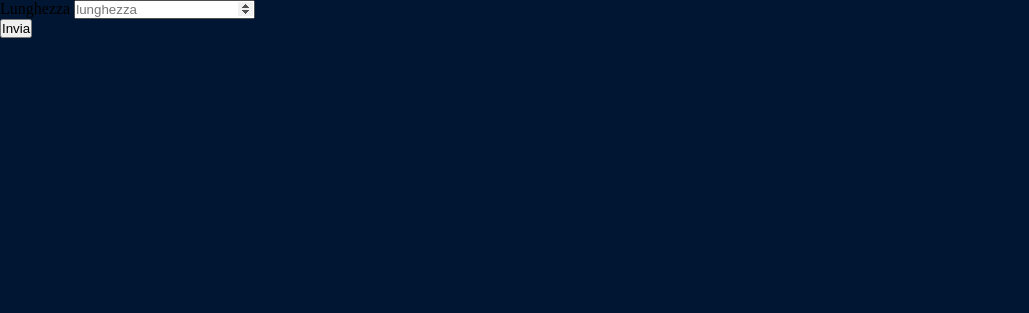
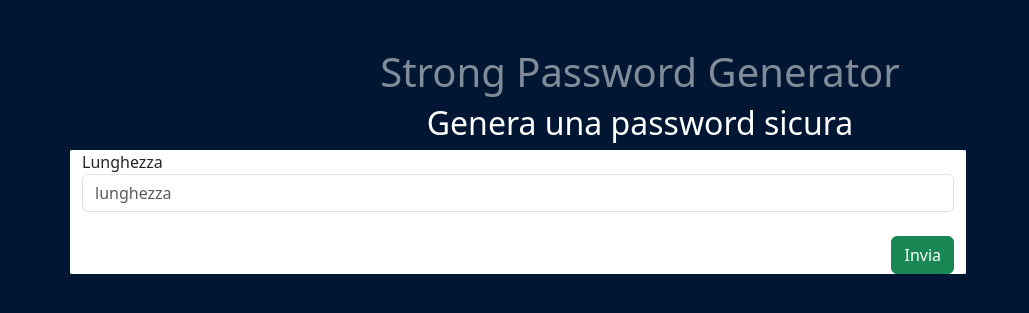
Before and after one commit to EmanueleBrusa/php-strong-password-generator, a PHP site: page / in a window 1280 px wide. Shown: the top 313 px of the page, without its empty margins (0-1029 px from the left). Run offline with PHP 8.4, Linux system fonts and the light colour scheme.

Commit message:
Base stile della pagina e milestone 1

```diff
--- a/index.php
+++ b/index.php
@@ -1,28 +1,67 @@
 <?php
+    function randomNumber($min, $max){
+        return rand($min, $max);
+    }
 
+    function generatePassword($length){
+        $result = '';
+        $password = '';
+        $numbers = '0123456789';
+        $letters = 'abcdefghijklmnopqrstuvwxyzABCDEFGHIJKLMNOPQRSTUVWXYZ';
+        $symbols = '!@#$%^&*()';
+
+        $baseString = $letters.$numbers.$symbols;
+
+        if(empty($length)){
+            $result = 'Nessun parametro valido inserito';
+        }
+        else if($length < 8 || $length > 32){
+            $result = 'Attenzione, la lunghezza della password deve essere compresa tra 8 e 32 caratteri';
+        }
+        else{
+            while(strlen($password) < $length){
+                $index = randomNumber(0, strlen($baseString) - 1);
+                $char = $baseString[$index];
+                $password.=$char;
+            }
+            return $password;
+        }
+        return $result;
+    }
+
+    if(isset($_GET['length'])){
+        $response = generatePassword($_GET['length']);
+    }
 ?>
 <!DOCTYPE html>
 <html lang="en">
     <head>
         <meta charset="UTF-8">
         <meta name="viewport" content="width=device-width, initial-scale=1.0">
-        <!--bootstrap-->
-        <script src="https://cdnjs.cloudflare.com/ajax/libs/bootstrap/5.3.0/js/bootstrap.min.js" integrity="sha512-3dZ9wIrMMij8rOH7X3kLfXAzwtcHpuYpEgQg1OA4QAob1e81H8ntUQmQm3pBudqIoySO5j0tHN4ENzA6+n2r4w==" crossorigin="anonymous" referrerpolicy="no-referrer"></script>
+        <!--bootstrap--> <!--controllare link non funzionante-->
+        <link href="https://cdn.jsdelivr.net/npm/bootstrap@5.3.0/dist/css/bootstrap.min.css" rel="stylesheet"integrity="sha384-9ndCyUaIbzAi2FUVXJi0CjmCapSmO7SnpJef0486qhLnuZ2cdeRhO02iuK6FUUVM" crossorigin="anonymous">
         <link rel="stylesheet" href="./style/style.css">
         <title>Password generator</title>
     </head>
     <body>
         <div class="container mt-5">
+            <h1 class="text-center">Strong Password Generator</h1>
+            <h2 class="text-center">Genera una password sicura</h2>
+            <?php if(isset($response)){ ?>
+                <div class="alert alert-info">
+                    <?php echo $response; ?>
+                </div>
+            <?php } ?>
             <div class="row">
-                <div class="col-12 off-set-md-3">
+                <div class="col-12">
                     <form action="index.php" method="GET">
                         <div class="row">
-                            <div class="col-12 col-md-6">
+                            <div class="col-12">
                             <label for="length" class="control-label">Lunghezza</label>
                             <input type="number" id="length" name="length" placeholder="lunghezza" class="form-control">
                             </div>
-                            <div class="clo-12 col-md-6">
-                                <button type="submit" class="btn btn-succes float-end mt-4">Invia</button>
+                            <div class="col-12">
+                                <button type="submit" class="btn btn-success float-end mt-4">Invia</button>
                             </div>
                         </div>
                     </form>
--- a/style/style.css
+++ b/style/style.css
@@ -7,3 +7,17 @@
 body {
     background-color: rgba(0, 22, 50);
 }
+
+.row {
+    width: 70vw;
+    background-color: white;
+    border-radius: 0.9%;
+}
+
+h1 {
+    color: rgb(128, 139, 153);
+}
+
+h2 {
+    color: white;
+}
```
